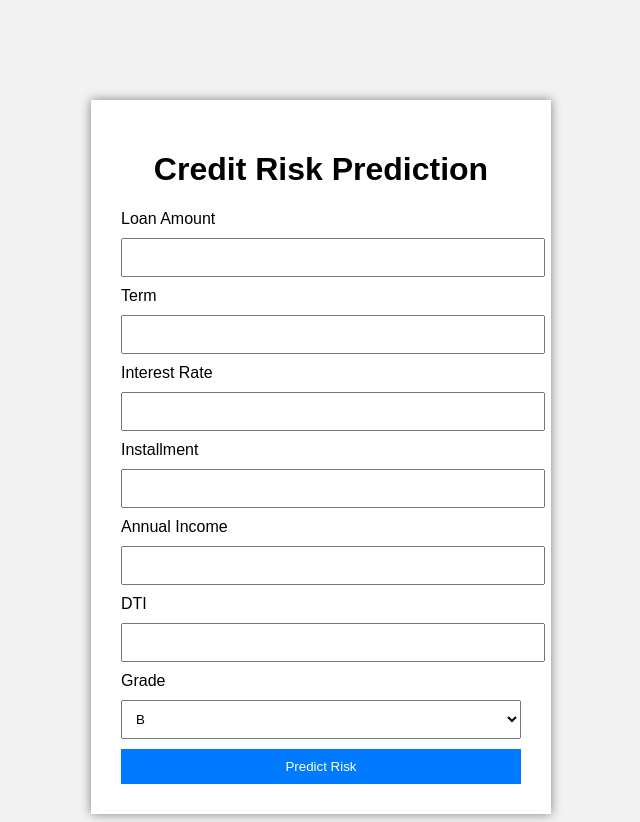
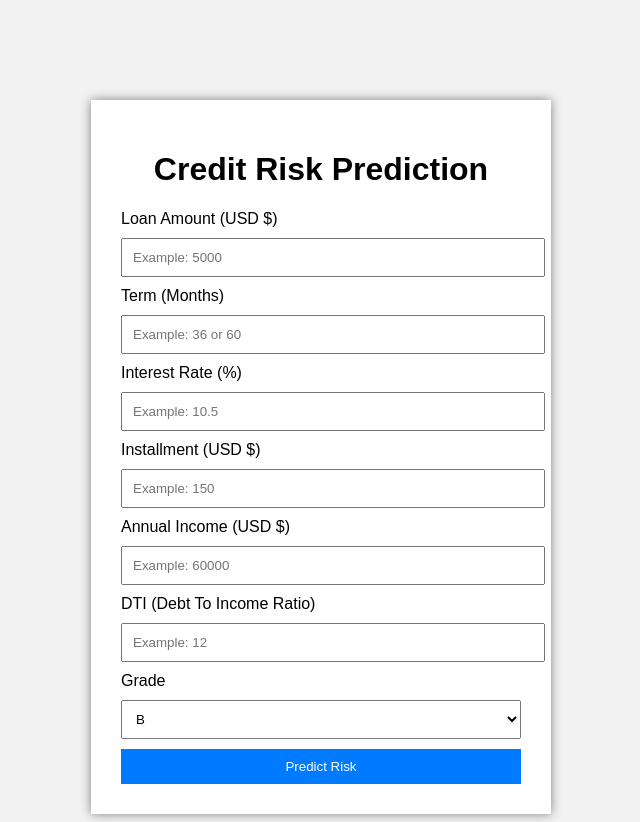
Before and after one commit to SrashtiRastogi/credit-risk-ml-app, a Flask app: page / in a window 1280 px wide. Shown: the whole page, without its empty margins (319-959 px from the left). Run offline with Flask 3, Linux system fonts and the light colour scheme; parts of the project's set-up code (start-up, migrations or seed data) failed here and were passed over.

Commit message:
Added USD labels in form

```diff
--- a/templates/index.html
+++ b/templates/index.html
@@ -13,26 +13,25 @@
 
 <form action="/predict" method="post">
 
-<label>Loan Amount</label>
-<input type="number" name="loan_amnt" required>
+<label>Loan Amount (USD $)</label>
+<input type="number" name="loan_amnt" placeholder="Example: 5000" required>
 
-<label>Term</label>
-<input type="number" name="term" required>
+<label>Term (Months)</label>
+<input type="number" name="term" placeholder="Example: 36 or 60" required>
 
-<label>Interest Rate</label>
-<input type="number" step="0.01" name="int_rate" required>
+<label>Interest Rate (%)</label>
+<input type="number" step="0.01" name="int_rate" placeholder="Example: 10.5" required>
 
-<label>Installment</label>
-<input type="number" step="0.01" name="installment" required>
+<label>Installment (USD $)</label>
+<input type="number" step="0.01" name="installment" placeholder="Example: 150" required>
 
-<label>Annual Income</label>
-<input type="number" name="annual_inc" required>
+<label>Annual Income (USD $)</label>
+<input type="number" name="annual_inc" placeholder="Example: 60000" required>
 
-<label>DTI</label>
-<input type="number" step="0.01" name="dti" required>
+<label>DTI (Debt To Income Ratio)</label>
+<input type="number" step="0.01" name="dti" placeholder="Example: 12" required>
 
 <label>Grade</label>
-
 <select name="grade">
 <option value="B">B</option>
 <option value="C">C</option>
@@ -43,7 +42,6 @@
 </select>
 
 <button type="submit">Predict Risk</button>
-
 </form>
 
 </div>
```
